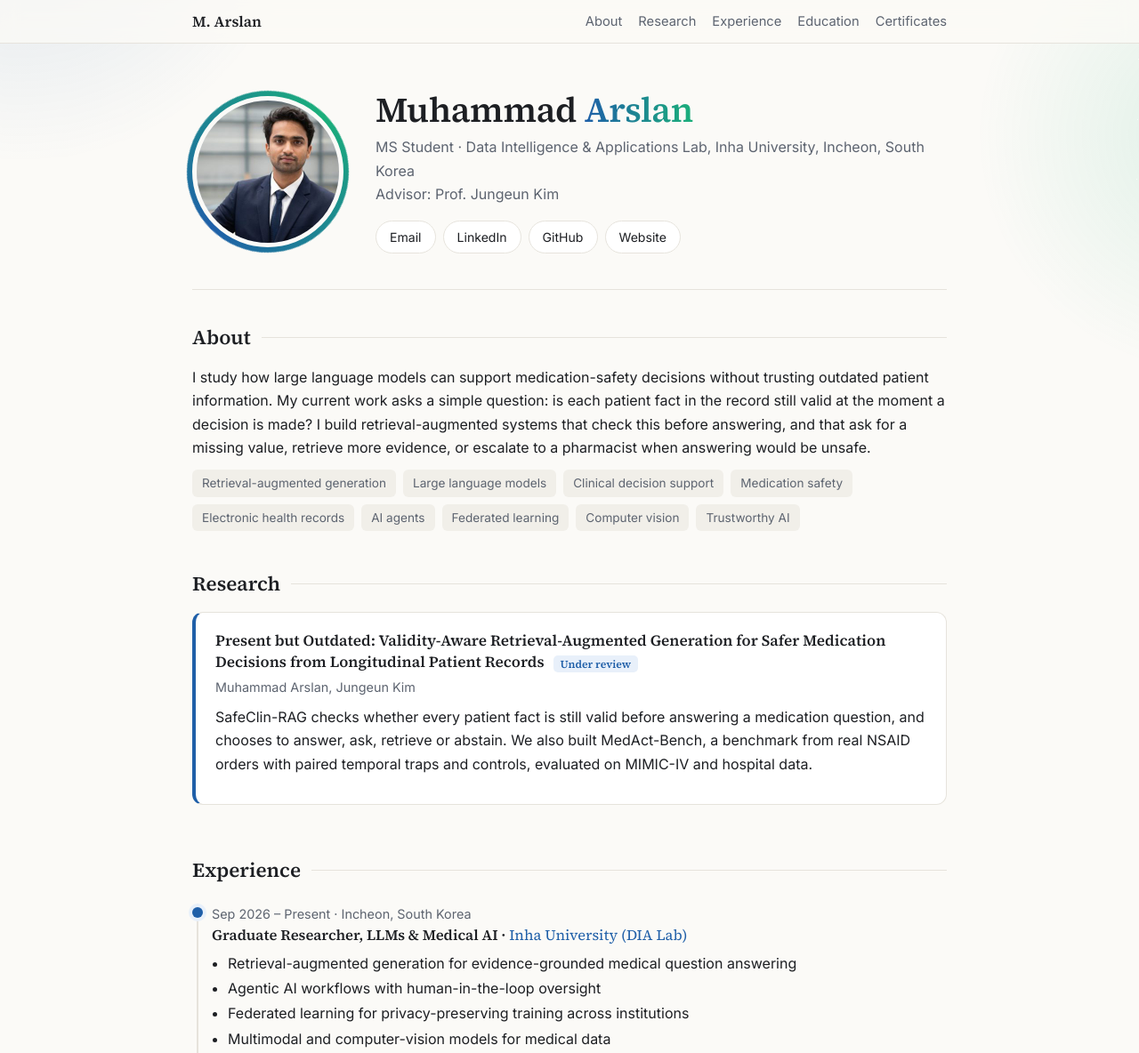
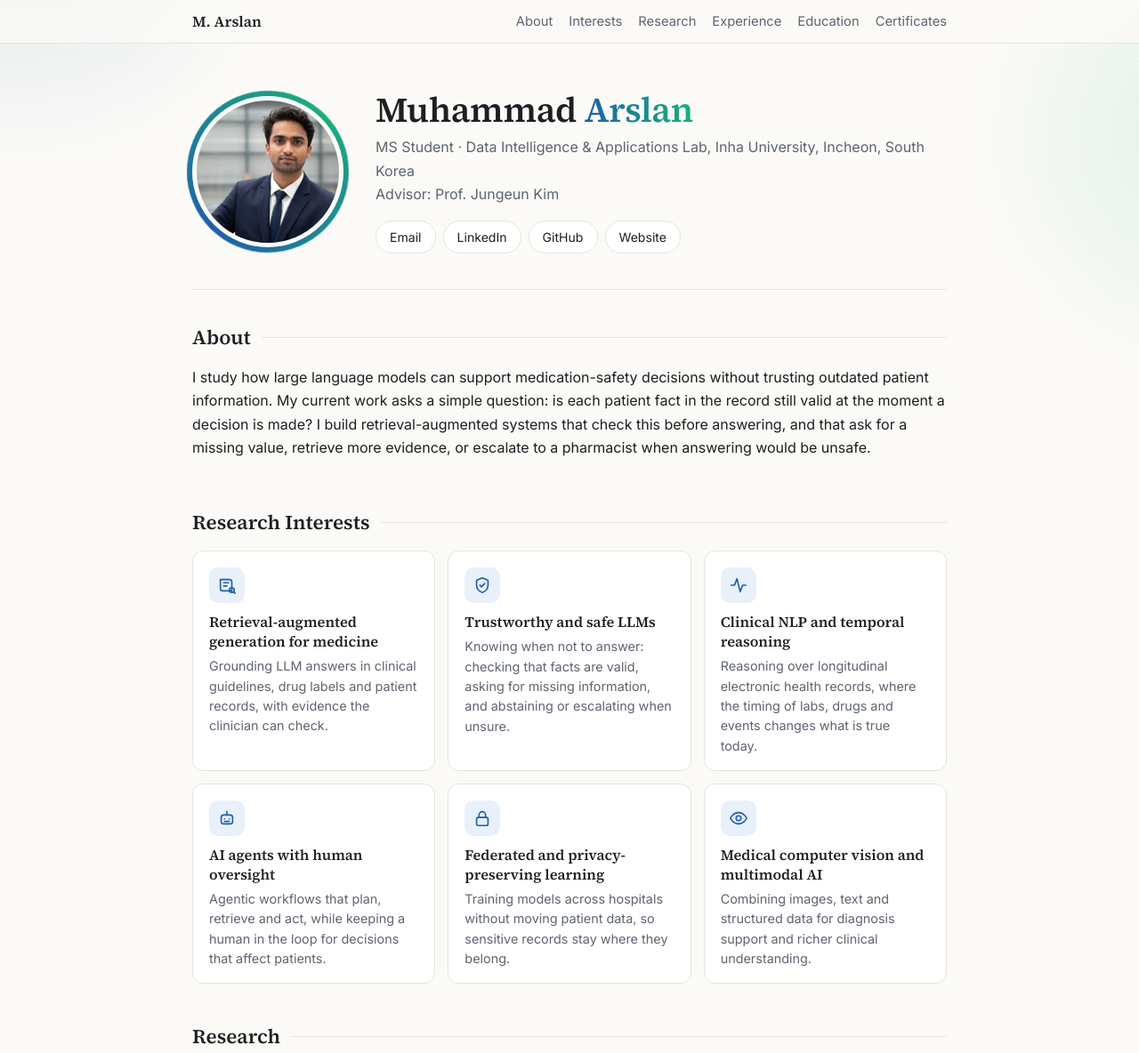
Before and after one commit to arslan786786/arslan786786.github.io, a plain HTML site: page index.html in a window 1280 px wide. Shown: the top 1184 px of the page at 89% size. Drawn offline with Linux system fonts and the light colour scheme.

Commit message:
Add Research Interests section

```diff
--- a/index.html
+++ b/index.html
@@ -94,6 +94,15 @@
   .skill:hover{transform:translateY(-3px);box-shadow:var(--shadow)}
   .skill b{display:block;font-size:.9rem;margin-bottom:4px}
   .skill span{color:var(--muted);font-size:.88rem}
+  .interests{display:grid;grid-template-columns:repeat(auto-fit,minmax(240px,1fr));gap:14px}
+  .int{position:relative;background:var(--surface);border:1px solid var(--line);border-radius:12px;padding:18px 18px 16px;overflow:hidden;transition:transform .25s ease,box-shadow .25s ease,border-color .25s ease}
+  .int::before{content:"";position:absolute;left:0;top:0;right:0;height:3px;background:linear-gradient(90deg,var(--accent),var(--accent2));transform:scaleX(0);transform-origin:left;transition:transform .35s ease}
+  .int:hover{transform:translateY(-4px);box-shadow:var(--shadow);border-color:color-mix(in srgb,var(--accent) 40%,var(--line))}
+  .int:hover::before{transform:scaleX(1)}
+  .int .em{width:40px;height:40px;border-radius:10px;display:grid;place-items:center;background:var(--accent-soft);color:var(--accent);margin-bottom:10px}
+  .int .em svg{width:22px;height:22px;stroke:currentColor;fill:none;stroke-width:1.8;stroke-linecap:round;stroke-linejoin:round}
+  .int h3{margin:0 0 6px;font:600 1.02rem/1.35 "Source Serif 4",Georgia,serif}
+  .int p{margin:0;color:var(--muted);font-size:.9rem;line-height:1.55}
   .certs{display:grid;grid-template-columns:repeat(auto-fit,minmax(250px,1fr));gap:12px}
   .cert{display:flex;gap:12px;align-items:flex-start;background:var(--surface);border:1px solid var(--line);border-radius:10px;padding:14px 16px;color:var(--ink);transition:transform .25s ease,box-shadow .25s ease,border-color .25s ease}
   .cert:hover{transform:translateY(-3px);box-shadow:var(--shadow);border-color:var(--accent);text-decoration:none}
@@ -113,7 +122,10 @@
     .reveal{opacity:1;transform:none}
   }
   @media (max-width:640px){
-    nav ul{gap:12px;font-size:.85rem}
+    nav .brand{display:none}
+    nav .in{padding:10px 16px}
+    nav ul{gap:14px;font-size:.85rem;overflow-x:auto;white-space:nowrap;scrollbar-width:none;width:100%}
+    nav ul::-webkit-scrollbar{display:none}
     .wrap{padding-top:32px}
     header{grid-template-columns:1fr;gap:22px}
     .avatar{width:120px;height:120px}
@@ -129,6 +141,7 @@
     <a class="brand" href="#">M. Arslan</a>
     <ul>
       <li><a href="#about">About</a></li>
+      <li><a href="#interests">Interests</a></li>
       <li><a href="#research">Research</a></li>
       <li><a href="#experience">Experience</a></li>
       <li><a href="#education">Education</a></li>
@@ -159,10 +172,17 @@
 <section id="about" class="reveal">
   <h2>About</h2>
   <p>I study how large language models can support medication-safety decisions without trusting outdated patient information. My current work asks a simple question: is each patient fact in the record still valid at the moment a decision is made? I build retrieval-augmented systems that check this before answering, and that ask for a missing value, retrieve more evidence, or escalate to a pharmacist when answering would be unsafe.</p>
-  <div class="tags">
-    <span>Retrieval-augmented generation</span><span>Large language models</span><span>Clinical decision support</span>
-    <span>Medication safety</span><span>Electronic health records</span><span>AI agents</span>
-    <span>Federated learning</span><span>Computer vision</span><span>Trustworthy AI</span>
+</section>
+
+<section id="interests" class="reveal">
+  <h2>Research Interests</h2>
+  <div class="interests">
+    <div class="int"><div class="em"><svg viewBox="0 0 24 24" aria-hidden="true"><path d="M4 5h11a3 3 0 0 1 3 3v11H7a3 3 0 0 1-3-3z"/><path d="M8 9h6M8 13h4"/><circle cx="18" cy="18" r="3"/><path d="m20.2 20.2 1.8 1.8"/></svg></div><h3>Retrieval-augmented generation for medicine</h3><p>Grounding LLM answers in clinical guidelines, drug labels and patient records, with evidence the clinician can check.</p></div>
+    <div class="int"><div class="em"><svg viewBox="0 0 24 24" aria-hidden="true"><path d="M12 3 5 6v6c0 4.5 3 7.5 7 9 4-1.5 7-4.5 7-9V6z"/><path d="m9 12 2 2 4-4"/></svg></div><h3>Trustworthy and safe LLMs</h3><p>Knowing when not to answer: checking that facts are valid, asking for missing information, and abstaining or escalating when unsure.</p></div>
+    <div class="int"><div class="em"><svg viewBox="0 0 24 24" aria-hidden="true"><path d="M3 12h4l3-8 4 16 3-8h4"/></svg></div><h3>Clinical NLP and temporal reasoning</h3><p>Reasoning over longitudinal electronic health records, where the timing of labs, drugs and events changes what is true today.</p></div>
+    <div class="int"><div class="em"><svg viewBox="0 0 24 24" aria-hidden="true"><rect x="5" y="8" width="14" height="11" rx="3"/><path d="M12 4v4M9 13h.01M15 13h.01M9 16h6"/></svg></div><h3>AI agents with human oversight</h3><p>Agentic workflows that plan, retrieve and act, while keeping a human in the loop for decisions that affect patients.</p></div>
+    <div class="int"><div class="em"><svg viewBox="0 0 24 24" aria-hidden="true"><rect x="5" y="11" width="14" height="10" rx="2"/><path d="M8 11V8a4 4 0 0 1 8 0v3"/></svg></div><h3>Federated and privacy-preserving learning</h3><p>Training models across hospitals without moving patient data, so sensitive records stay where they belong.</p></div>
+    <div class="int"><div class="em"><svg viewBox="0 0 24 24" aria-hidden="true"><path d="M2 12s3.5-7 10-7 10 7 10 7-3.5 7-10 7S2 12 2 12z"/><circle cx="12" cy="12" r="3"/></svg></div><h3>Medical computer vision and multimodal AI</h3><p>Combining images, text and structured data for diagnosis support and richer clinical understanding.</p></div>
   </div>
 </section>
 
```
